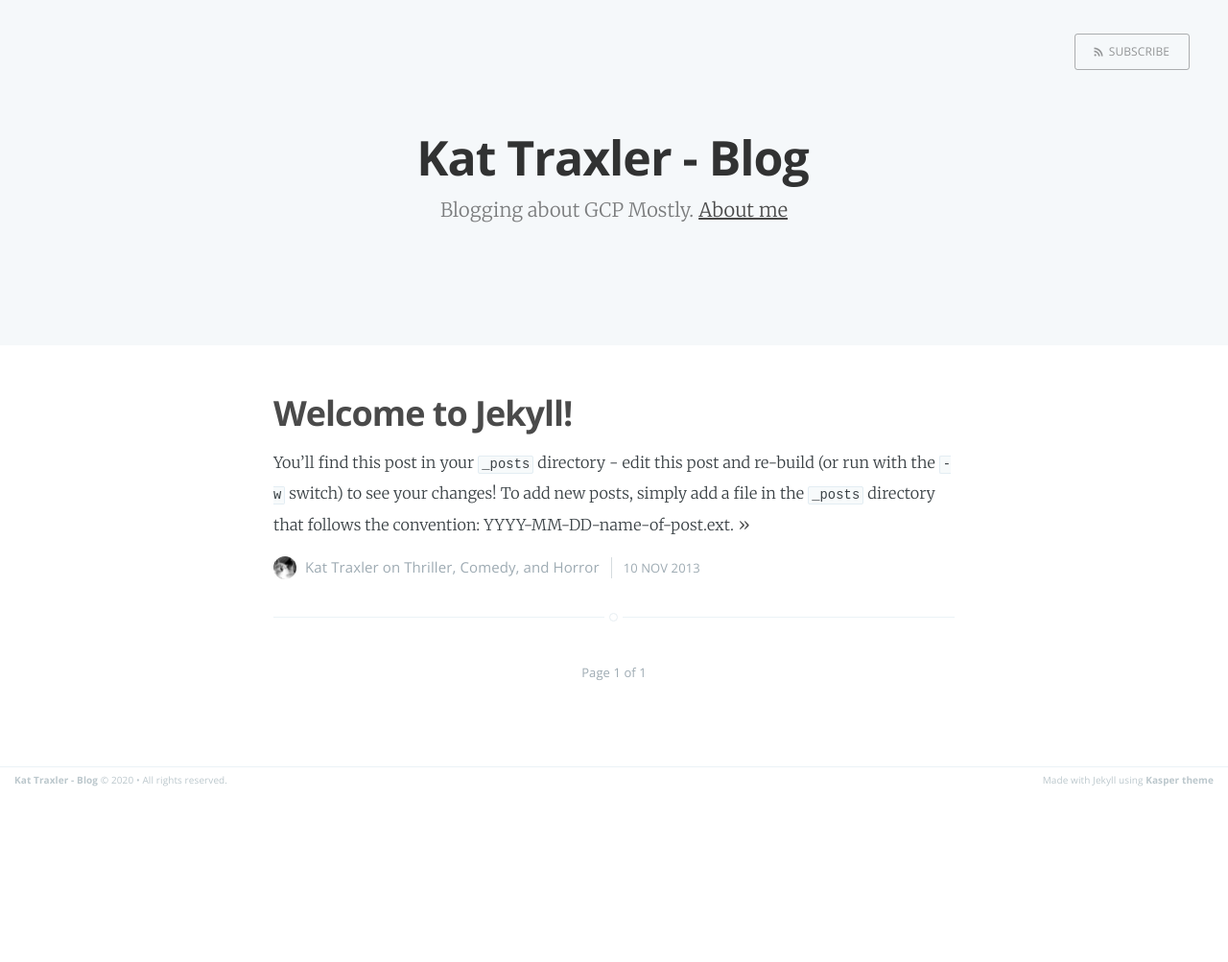
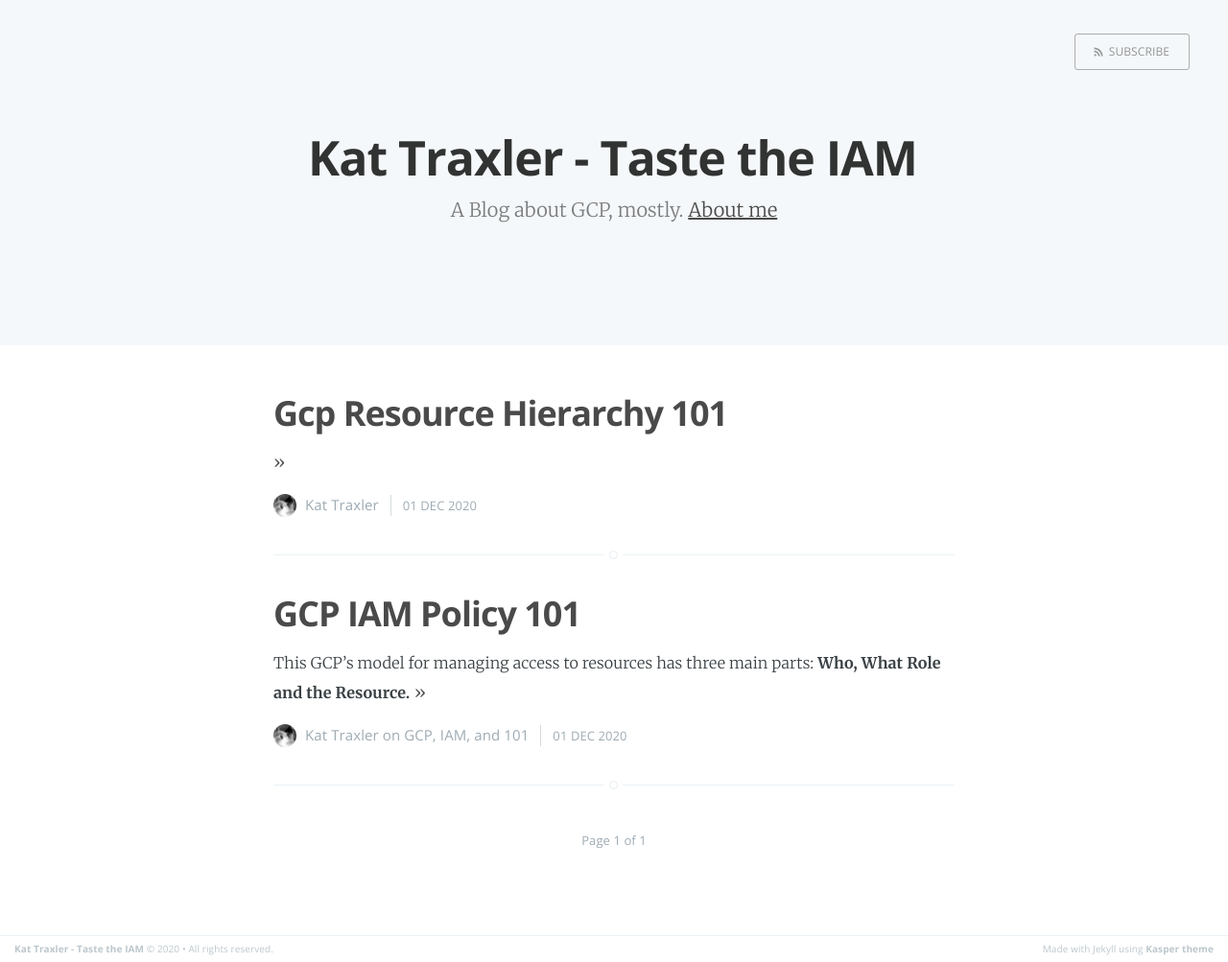
Before and after one commit to KatTraxler/KatTraxler.github.io, a Jekyll site: the page built from index.html, in a window 1280 px wide. Shown: the whole page at 96% size. Built offline with Jekyll 4.4.1, drawn with Linux system fonts in a browser that asks for light colours; the list of posts is cut into pages by our own code; before the commit the page ends 900 px from its top, so only the background shows below that.

Commit message:
updated with first posts

```diff
--- a/_config.yml
+++ b/_config.yml
@@ -1,12 +1,12 @@
-name: Kat Traxler - Blog
-description: Blogging about GCP Mostly
-meta_description: "Blogging about GCP Mostly"
+name: Kat Traxler - Taste the IAM
+description: A Blog about GCP, mostly
+meta_description: "A Blog about GCP, mostly"
 
 markdown: kramdown
 highlighter: rouge
 logo: false
 paginate: 15
-baseurl: /about
+baseurl: /
 domain_name: "https://kattraxler.github.io/about/"
 google_analytics: "UA-XXXXXXXX-X"
 plugins: [jekyll-paginate]
--- a/_posts/2013-11-10-welcome-to-jekyll.markdown
+++ /dev/null
@@ -1,24 +0,0 @@
----
-layout: post
-title:  "Welcome to Jekyll!"
-date:   2013-11-10 10:18:00
-categories: Thriller Comedy Horror
----
-
-You'll find this post in your `_posts` directory - edit this post and re-build (or run with the `-w` switch) to see your changes!
-To add new posts, simply add a file in the `_posts` directory that follows the convention: YYYY-MM-DD-name-of-post.ext.
-
-Jekyll also offers powerful support for code snippets:
-
-{% highlight ruby %}
-def print_hi(name)
-  puts "Hi, #{name}"
-end
-print_hi('Tom')
-#=> prints 'Hi, Tom' to STDOUT.
-{% endhighlight %}
-
-Check out the [Jekyll docs][jekyll] for more info on how to get the most out of Jekyll. File all bugs/feature requests at [Jekyll's GitHub repo][jekyll-gh].
-
-[jekyll-gh]: https://github.com/mojombo/jekyll
-[jekyll]:    http://jekyllrb.com
--- /dev/null
+++ b/_posts/2020-12-01-gcp-iam-policy-101.markdown
@@ -0,0 +1,20 @@
+---
+layout: post
+title:  "GCP IAM Policy 101"
+date:   2020-12-01
+categories: GCP IAM 101
+---
+
+
+This GCP’s model for managing access to resources has three main parts: **Who, What Role and the Resource.**
+
+To grant permissions in GCP, you combine the **WHO** and the **WHAT** to create a policy.  You apply this policy, or Bind the Role to a Resource to create scope.
+
+**Who**: Member in Policies. Users and Groups are managed in GSuite (Google Workspace), while Service Accounts and the Identity Namespace are wholly constructs of the Google Cloud Platform.
+
+**What Role**: A role is a collection of permissions. Permissions determine what actions you can take on a resource. When a role is assigned to a member, you grant all the permissions that the role contains.
+
+**Resource**: Who, has What Role is applied to a Resource to affect IAM Policy. A Member is assigned a Role which is then bound to a Resource to create an IAM policy.
+In GCP, Each Node of the Organizational Hierarchy is a Resource which can have IAM Policy Bound.  This includes the Organizational Node, Folder and Project Nodes, in addition to all Resources contained within a Project.
+
+Next in the GCP IAM 101 series is the GCP Resource Hierarchy
```
Also changed, not shown: about.md (+10 -2 lines), README.md (deleted), _posts/2020-12-01-gcp-resource-hierarchy-101.markdown (added), 6 other files.
